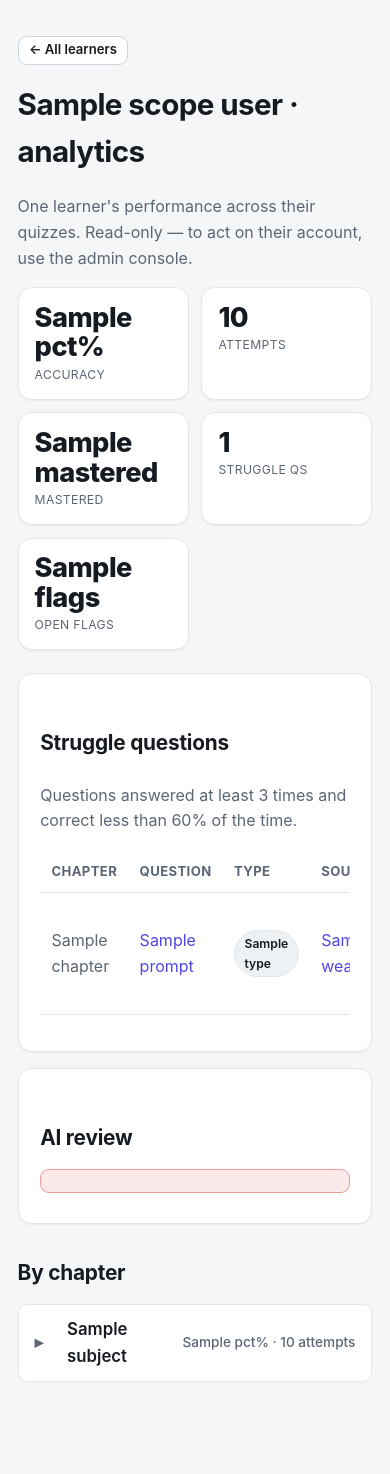
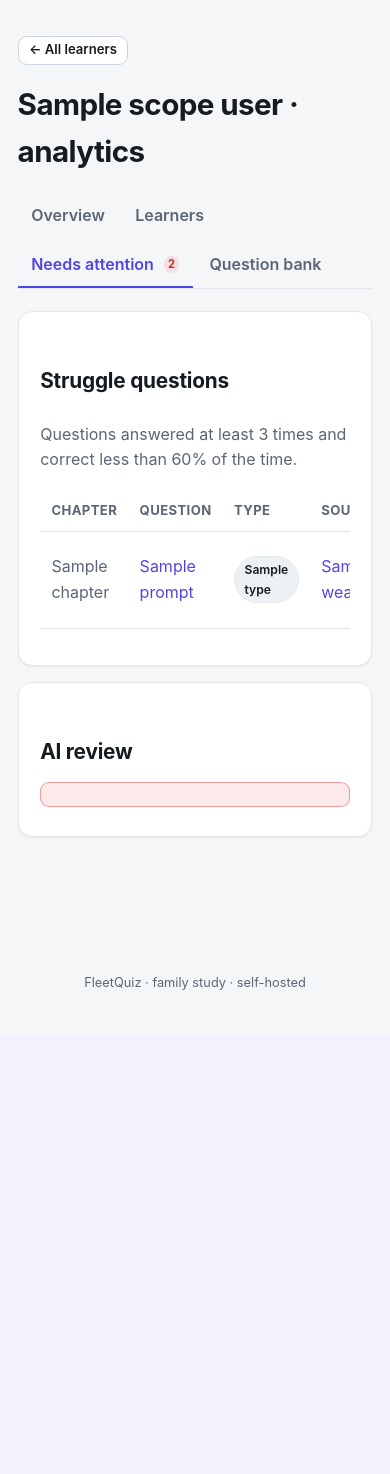
Before and after one commit to bravosierra99/llm_quiz_server, a FastAPI app: template app/templates/analytics.html in a window 390 px wide. Shown: the part 99-1573 px from the top of the page. After the commit the page ends 1089 px from the top, so only its background shows below. Run offline with FastAPI, Linux system fonts and the light colour scheme; the template is opened without the code that fills it: most values are stand-ins (such as "Sample title", 1, 10 or a date in 2020); parts of the project's set-up code (start-up, migrations or seed data) failed here and were passed over; some libraries are stand-ins or nearby versions.

Commit message:
feat(analytics): tabbed sections + signal KPIs in place of one long scroll
The analytics page was a single endless vertical stack (KPIs → learners →
struggle → flagged → bank browser), with the actionable parts buried in the
middle. Reorganise into tabbed sections — Overview / Learners / Needs attention
/ Question bank — so it's a few short screens you tap between on a phone.

- Alpine-driven tabs that degrade to "all sections visible" without JS (same
  pattern as the nav; no x-cloak, so a CDN hiccup can't blank the page).
- "Needs attention" groups struggle questions, the AI review, and the flagged
  queue, with a badge showing the combined count. After an AI review the page
  opens straight on that tab.
- The Struggle-Qs and Open-flags KPI cards tint amber/red when non-zero and
  stay neutral at zero, so problems pop. Learners accuracy and struggle scores
  use the shared colour-banded score badge.
- The scoped per-learner view drops the Learners tab (no roster there).

Tab strip is named .tabbar to avoid the unrelated .tabs used on the generate page.

Co-Authored-By: Claude Opus 4.8 <noreply@anthropic.com>

```diff
--- a/app/static/style.css
+++ b/app/static/style.css
@@ -433,6 +433,27 @@ table.data tr.group-head:hover td { background: var(--surface-2); }
 }
 .kpi-num { font-size: 1.7rem; font-weight: 800; letter-spacing: -.02em; line-height: 1.1; }
 .kpi-label { font-size: .76rem; color: var(--muted); text-transform: uppercase; letter-spacing: .03em; }
+/* KPI cards that flag something to act on tint when non-zero, stay neutral at 0. */
+.kpi-warn { border-color: color-mix(in srgb, var(--warn) 45%, var(--border)); background: color-mix(in srgb, var(--warn) 12%, transparent); }
+.kpi-warn .kpi-num { color: var(--warn); }
+.kpi-bad  { border-color: color-mix(in srgb, var(--danger) 45%, var(--border)); background: var(--danger-soft); }
+.kpi-bad .kpi-num { color: var(--danger); }
+
+/* Section tabs on the analytics page (named to avoid the .tabs used elsewhere).
+   A button row that degrades to plain stacked sections without JS. */
+.tabbar { display: flex; flex-wrap: wrap; gap: .2rem; margin: 1.2rem 0 1.4rem; border-bottom: 1px solid var(--border); }
+.tabbar button {
+  background: none; border: 0; border-bottom: 2px solid transparent;
+  padding: .55rem .85rem; font: inherit; font-weight: 600; color: var(--muted);
+  cursor: pointer; border-radius: var(--radius-sm) var(--radius-sm) 0 0;
+}
+.tabbar button:hover { color: var(--text); background: var(--surface-2); }
+.tabbar button.is-active { color: var(--accent); border-bottom-color: var(--accent); }
+.tab-badge {
+  display: inline-block; min-width: 1.3em; text-align: center; padding: 0 .35em;
+  margin-left: .35em; font-size: .7rem; line-height: 1.5; border-radius: 999px;
+  background: var(--danger-soft); color: var(--danger); font-weight: 700; vertical-align: middle;
+}
 
 details.subject-block, details.chapter-block {
   border: 1px solid var(--border); border-radius: var(--radius-sm);
--- a/app/templates/analytics.html
+++ b/app/templates/analytics.html
@@ -6,16 +6,37 @@
 {% if scope_user %}
 <p class="quiz-nav"><a class="btn small" href="/analytics">← All learners</a></p>
 <h1>{{ scope_user.name }}{% if scope_user.is_admin %} ⭐{% endif %} · analytics</h1>
+{% else %}
+<h1>Analytics</h1>
+{% endif %}
+
+{% set attention = (weak|length) + (flagged|length if flagged else 0) %}
+
+{# Tabbed sections so a long admin page is a few short screens you tap between,
+   not one endless scroll. Degrades to "all sections visible" without JS (same
+   pattern as the nav): panels show by default; Alpine hides the inactive ones.
+   After an AI review we open straight on the tab that holds the result. #}
+<div x-data="{ tab: '{{ 'attention' if ai_review else 'overview' }}' }">
+  <div class="tabbar">
+    <button type="button" :class="{ 'is-active': tab==='overview' }" @click="tab='overview'">Overview</button>
+    {% if users %}
+    <button type="button" :class="{ 'is-active': tab==='learners' }" @click="tab='learners'">Learners</button>
+    {% endif %}
+    <button type="button" :class="{ 'is-active': tab==='attention' }" @click="tab='attention'">Needs attention{% if attention %} <span class="tab-badge">{{ attention }}</span>{% endif %}</button>
+    <button type="button" :class="{ 'is-active': tab==='bank' }" @click="tab='bank'">Question bank</button>
+  </div>
+
+  {# ---- Overview ---- #}
+  <section x-show="tab==='overview'">
+    {% if scope_user %}
     <p class="muted">One learner's performance across their quizzes. Read-only — to act
     on their account, use the admin console.</p>
     {% else %}
-<h1>Analytics</h1>
     <p class="muted">Performance across everyone's quizzes. The adaptive scheduler already
     uses each person's recall to decide what to show next — this page is for <em>you</em>,
     to curate the bank and keep an eye on each learner.</p>
     {% endif %}
 
-{# Summary first: the numbers that matter, before any scrolling. #}
     <div class="kpi-grid">
       <div class="kpi">
         <span class="kpi-num">{% if overview.pct is not none %}{{ overview.pct }}%{% else %}—{% endif %}</span>
@@ -29,7 +50,7 @@ to curate the bank and keep an eye on each learner.</p>
         <span class="kpi-num">{{ overview.mastered }}</span>
         <span class="kpi-label">Mastered</span>
       </div>
-  <div class="kpi">
+      <div class="kpi {{ 'kpi-warn' if overview.weak_count else '' }}">
         <span class="kpi-num">{{ overview.weak_count }}</span>
         <span class="kpi-label">Struggle Qs</span>
       </div>
@@ -39,18 +60,19 @@ to curate the bank and keep an eye on each learner.</p>
         <span class="kpi-label">Active learners</span>
       </div>
       {% endif %}
-  <div class="kpi">
+      <div class="kpi {{ 'kpi-bad' if overview.flags else '' }}">
         <span class="kpi-num">{{ overview.flags }}</span>
         <span class="kpi-label">Open flags</span>
       </div>
     </div>
+  </section>
 
-{% if not scope_user %}
-{# Per-learner roster — the drill-down into one person's analytics. #}
+  {# ---- Learners (fleet view only) ---- #}
+  {% if users %}
+  <section x-show="tab==='learners'">
     <div class="card">
       <h2>Learners</h2>
       <p class="muted">Each person's numbers. Open one to run analytics scoped to them.</p>
-  {% if users %}
       <div class="table-scroll">
       <table class="data">
         <tr><th>Name</th><th>Accuracy</th><th>Attempts</th><th>Mastered</th><th>Last active</th><th></th></tr>
@@ -66,12 +88,12 @@ to curate the bank and keep an eye on each learner.</p>
         {% endfor %}
       </table>
       </div>
-  {% else %}
-  <p class="muted">No learners yet.</p>
-  {% endif %}
     </div>
+  </section>
   {% endif %}
 
+  {# ---- Needs attention: struggle questions, AI review, flagged ---- #}
+  <section x-show="tab==='attention'">
     <div class="card">
       <div class="row-between">
         <h2>Struggle questions</h2>
@@ -92,7 +114,7 @@ to curate the bank and keep an eye on each learner.</p>
           <td><a href="/questions/{{ q.qid }}/edit">{{ q.prompt }}</a></td>
           <td><span class="pill type-{{ q.type }}">{{ q.type }}</span></td>
           <td>{% if q.source_id %}<a href="/sources/{{ q.source_id }}" target="_blank">{{ q.source_label }}</a>{% else %}<span class="muted">—</span>{% endif %}</td>
-      <td><strong>{{ q.pct }}%</strong> <span class="muted">({{ q.correct }}/{{ q.attempts }})</span></td>
+          <td>{{ ui.score(q.pct, '(' ~ q.correct ~ '/' ~ q.attempts ~ ')') }}</td>
         </tr>
         {% endfor %}
       </table>
@@ -142,10 +164,10 @@ to curate the bank and keep an eye on each learner.</p>
       {% endif %}
     </div>
     {% endif %}
+  </section>
 
-{# The bank, collapsed. Subjects and chapters start closed with a one-line
-   rollup, so a 700-question bank is a short list of summaries until you open
-   the one you care about. #}
+  {# ---- Question bank: subjects/chapters, collapsed ---- #}
+  <section x-show="tab==='bank'">
     <h2>{% if scope_user %}By chapter{% else %}All questions by chapter{% endif %}</h2>
     {% for s in subjects %}
     <details class="subject-block">
@@ -179,4 +201,6 @@ to curate the bank and keep an eye on each learner.</p>
     {% else %}
     <p class="muted">No questions yet.</p>
     {% endfor %}
+  </section>
+</div>
 {% endblock %}
```
Lines whose indentation alone changed are shown as unchanged.
